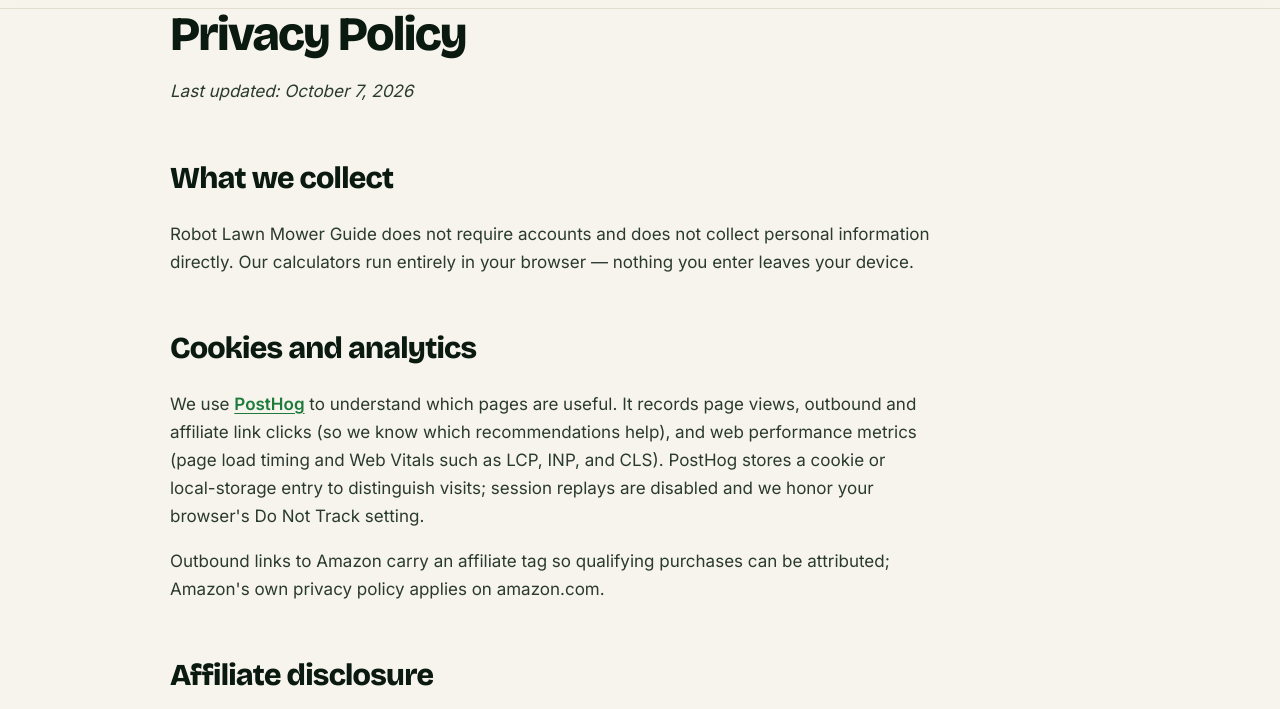
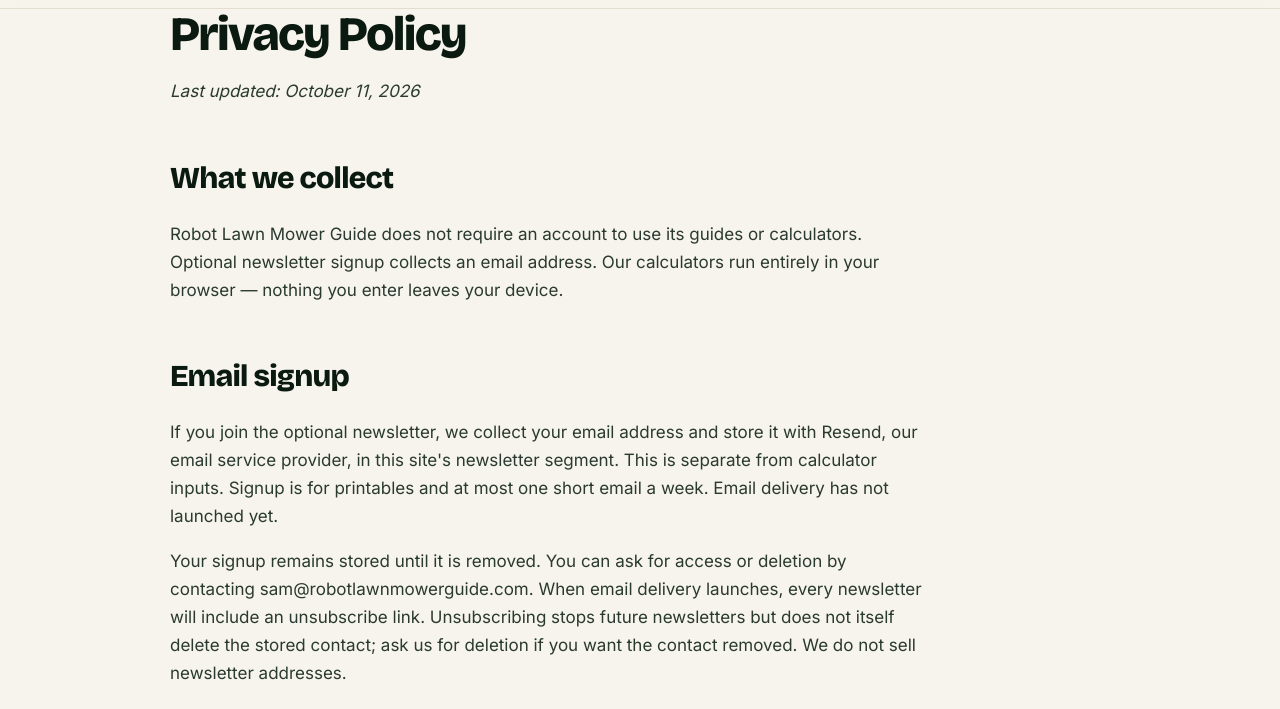
Before and after one commit to sagivo/robot-mower-guide, an Astro site: page /privacy in a window 1280 px wide. Shown: the part 91-800 px from the top of the page. Built offline with nearby package versions, Linux system fonts and the light colour scheme; Astro itself is replaced by a stand-in of ours; no server answers; a web font is replaced by a local one.

Commit message:
Update privacy.astro

```diff
--- a/src/pages/privacy.astro
+++ b/src/pages/privacy.astro
@@ -7,13 +7,15 @@ import { SITE_NAME, SITE_URL } from "../lib/site";
   <div class="wrap">
     <article class="prose">
       <h1>Privacy Policy</h1>
-      <p><em>Last updated: October 7, 2026</em></p>
+      <p><em>Last updated: October 11, 2026</em></p>
       <h2>What we collect</h2>
       <p>
-        {SITE_NAME} does not require accounts and does not collect personal
-        information directly. Our calculators run entirely in your browser —
+        {SITE_NAME} does not require an account to use its guides or calculators. Optional newsletter signup collects an email address. Our calculators run entirely in your browser —
         nothing you enter leaves your device.
       </p>
+      <h2>Email signup</h2>
+    <p>If you join the optional newsletter, we collect your email address and store it with Resend, our email service provider, in this site's newsletter segment. This is separate from calculator inputs. Signup is for printables and at most one short email a week. Email delivery has not launched yet.</p>
+    <p>Your signup remains stored until it is removed. You can ask for access or deletion by contacting sam@robotlawnmowerguide.com. When email delivery launches, every newsletter will include an unsubscribe link. Unsubscribing stops future newsletters but does not itself delete the stored contact; ask us for deletion if you want the contact removed. We do not sell newsletter addresses.</p>
       <h2>Cookies and analytics</h2>
       <p>
         We use <a href="https://posthog.com" rel="noopener">PostHog</a> to
```
